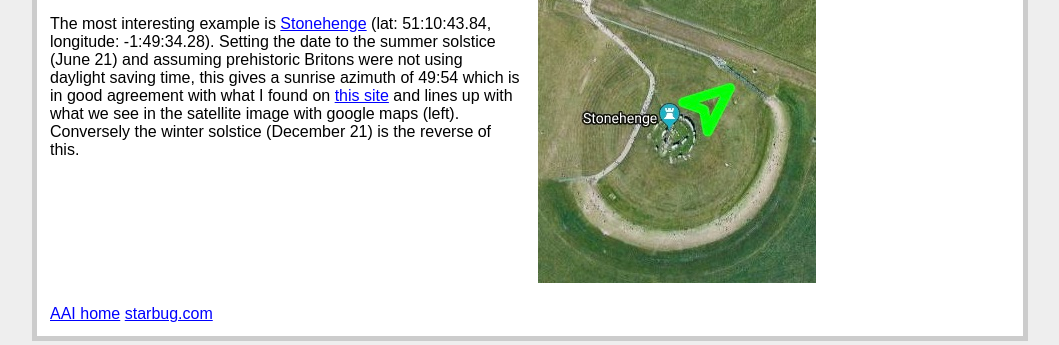
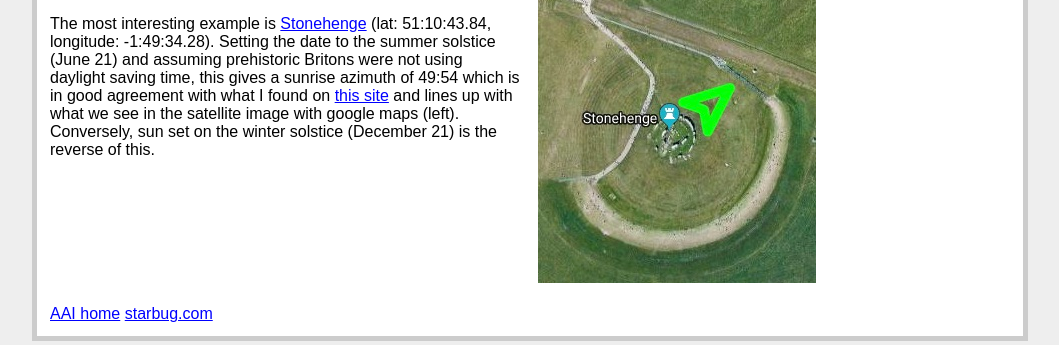
Before and after one commit to lrmcfarland/AAI, a Flask app: page /solar_azimuth_map in a window 1280 px wide. Shown: the part 1204-1549 px from the top of the page, without its empty margins (110-1169 px from the left). Run offline with Flask 2, Linux system fonts and the light colour scheme; parts of the project's set-up code (start-up, migrations or seed data) failed here and were passed over; some libraries are stand-ins or nearby versions.

Commit message:
updates text

```diff
--- a/www/templates/solar_azimuth_map.html
+++ b/www/templates/solar_azimuth_map.html
@@ -119,7 +119,7 @@ button#get_solar_azimuth_map {
       azimuth of 49:54 which is in good agreement with what I found
       on <a href="http://www.sacred-texts.com/neu/eng/sac/sac15.htm">this
       site</a> and lines up with what we see in the satellite image
-      with google maps (left). Conversely the winter solstice
+      with google maps (left). Conversely, sun set on the winter solstice
       (December 21) is the reverse of this.
 
       </p>
```
